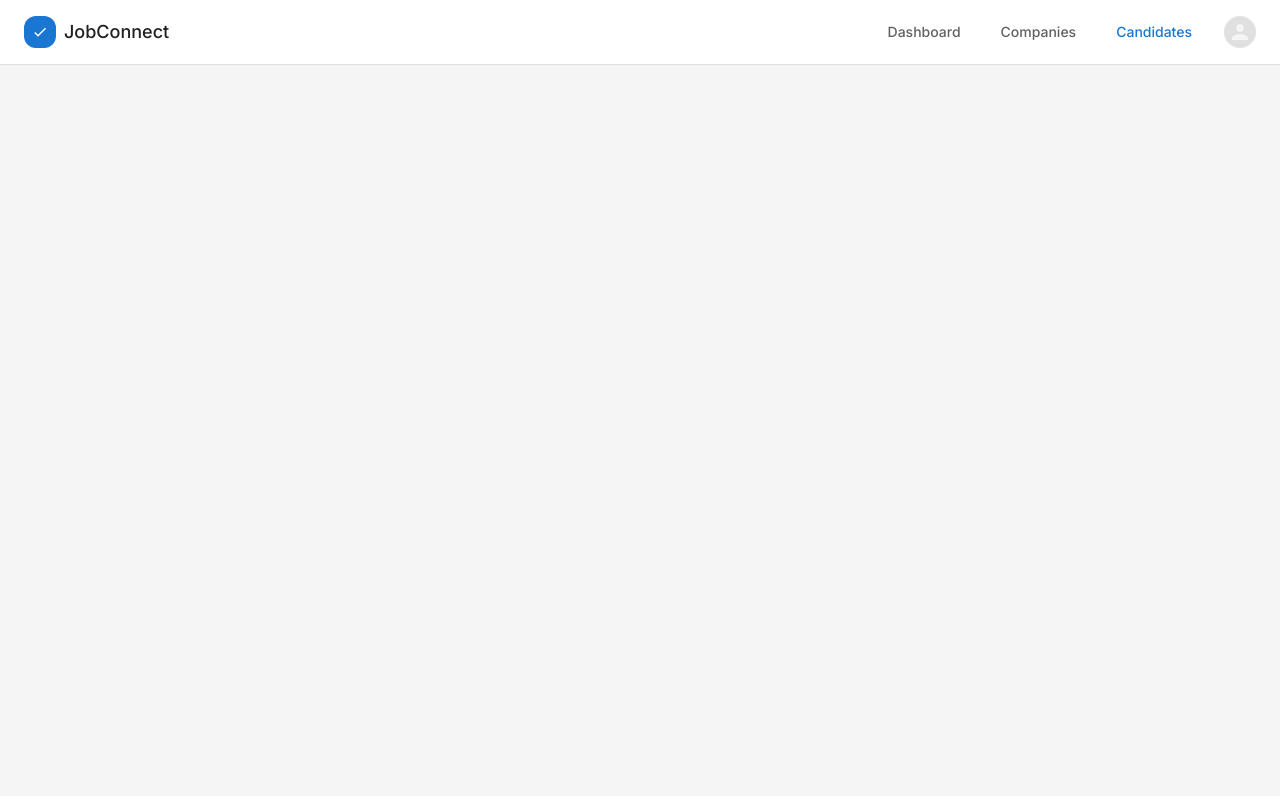
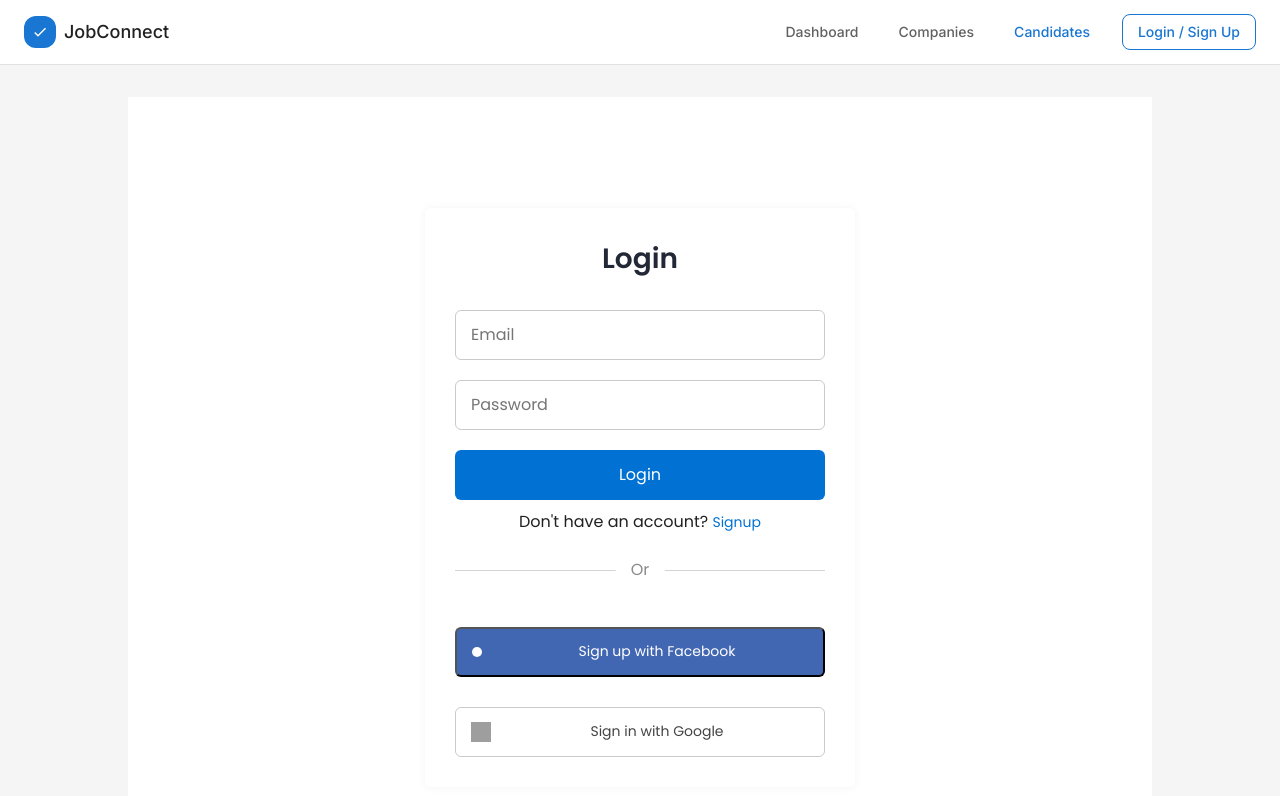
Before and after one commit to michaeleliyahu/WinWin, a React (Create React App) app in the folder job-platform-frontend/: page /login in a window 1280 px wide. Shown: the top 796 px of the page. Built offline with nearby package versions, Linux system fonts and the light colour scheme; no server answers; grey boxes are pictures that could not be loaded.

Commit message:
set login

```diff
--- a/job-platform-frontend/src/App.js
+++ b/job-platform-frontend/src/App.js
@@ -7,8 +7,12 @@ import {
 } from '@mui/material';
 import { CompanySearchPage } from './pages/CompanySearchPage';
 import CompanyPage from './pages/CompanyPage';
+import HomePage from './pages/HomePage';
 import { Route, Routes } from 'react-router-dom';
 import { Header } from './components/Header';
+import LoginPage from './pages/LoginPage';
+import LoginSuccess from './components/LoginSuccess';
+import RegisterPage from './pages/RegisterPage';
 // Create a custom theme to match the design
 const theme = createTheme({
   palette: {
@@ -99,6 +103,9 @@ export default function App() {
         }}>
         <Routes>
           <Route path="/" element={<CompanySearchPage />} />
+          <Route path="/Login" element={<LoginPage />} />
+          <Route path="/login-success" element={<LoginSuccess />} />
+          <Route path="/register" element={<RegisterPage />} />
           <Route path="/company/:id" element={<CompanyPage />} />
         </Routes>
       </Box>
--- a/job-platform-frontend/src/components/Header.jsx
+++ b/job-platform-frontend/src/components/Header.jsx
@@ -1,4 +1,6 @@
 import React from 'react';
+import { Link, useNavigate } from "react-router-dom";
+
 import {
   AppBar,
   Toolbar,
@@ -11,6 +13,18 @@ import {
 import { Check } from '@mui/icons-material';
 
 export function Header() {
+  const navigate = useNavigate();
+
+  const userJson = localStorage.getItem("user");
+  const user = userJson ? JSON.parse(userJson) : null;
+  const handleLogout = () => {
+    localStorage.removeItem("token");
+    localStorage.removeItem("user");
+    navigate("/login");
+  };
+  const handleLogin = () => {
+    navigate("/login");
+  };
   return (
     <AppBar
       position="static"
@@ -72,7 +86,31 @@ export function Header() {
           >
             Candidates
           </Button>
-          <Avatar sx={{ width: 32, height: 32, bgcolor: 'grey.300' }} />
+           {user ? (
+            <Avatar
+              src={user.picture}
+              alt={user.name}
+              sx={{ width: 32, height: 32, cursor: 'pointer' }}
+              onClick={handleLogout}
+              title="Logout"
+            />
+          ) : (
+            <Button
+              variant="outlined"
+              onClick={handleLogin}
+              sx={{
+                textTransform: 'none',
+                borderColor: '#1976d2',
+                color: '#1976d2',
+                '&:hover': {
+                  backgroundColor: '#e3f2fd',
+                  borderColor: '#1976d2'
+                }
+              }}
+            >
+              Login / Sign Up
+            </Button>
+          )}
         </Box>
       </Toolbar>
     </AppBar>
--- a/job-platform-frontend/src/components/LoginSuccess.jsx
+++ b/job-platform-frontend/src/components/LoginSuccess.jsx
@@ -5,7 +5,7 @@ import { getCurrentUser } from "../services/userService";
 export default function LoginSuccess() {
   const location = useLocation();
   const navigate = useNavigate();
-  const redirectTo = location.state?.redirectTo || "/HomePage";
+  const redirectTo = location.state?.redirectTo || "/";
 
   useEffect(() => {
     const params = new URLSearchParams(location.search);
--- a/job-platform-frontend/src/pages/LoginPage.jsx
+++ b/job-platform-frontend/src/pages/LoginPage.jsx
@@ -9,7 +9,7 @@ export default function LoginPage() {
   const [error, setError] = useState("");
   const location = useLocation();
   const navigate = useNavigate();
-  const redirectTo = location.state?.redirectTo || "/HomePage";
+  const redirectTo = location.state?.redirectTo || "/";
 
   const handleSubmit = async (e) => {
     e.preventDefault();
```
